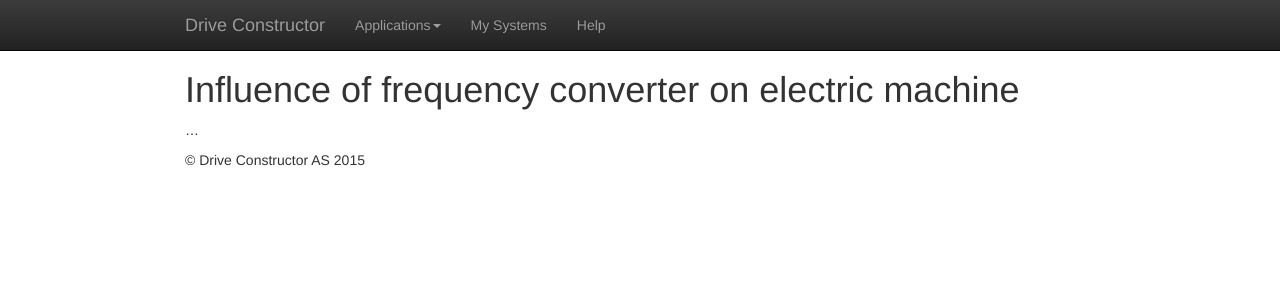
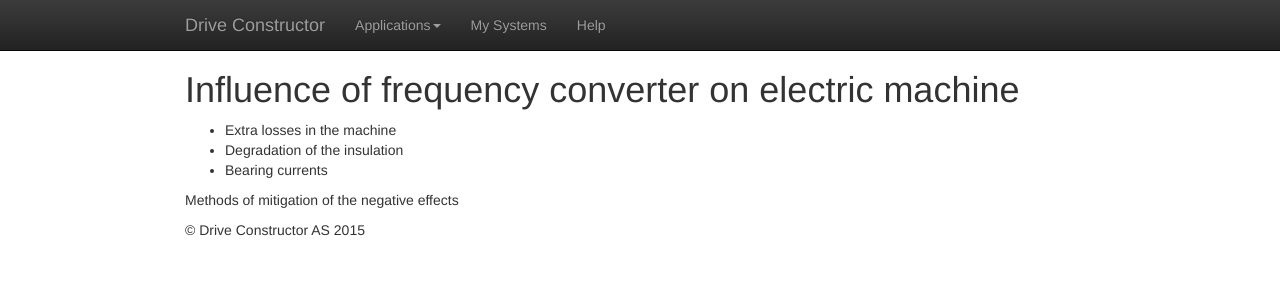
Before and after one commit to Alexey1Gavrilov/drive-constructor-site, a Jekyll site: the page built from help/general-information-about-drives/FCinfluence.md, in a window 1280 px wide. Shown: the top 300 px of the page. Built offline with Jekyll 4.4.1, drawn with Linux system fonts in a browser that asks for light colours.

Commit message:
Update FCinfluence.md

```diff
--- a/help/general-information-about-drives/FCinfluence.md
+++ b/help/general-information-about-drives/FCinfluence.md
@@ -4,4 +4,8 @@ layout: default
 
 # Influence of frequency converter on electric machine
 
-...
+* Extra losses in the machine
+* Degradation of the insulation
+* Bearing currents
+
+Methods of mitigation of the negative effects
```
